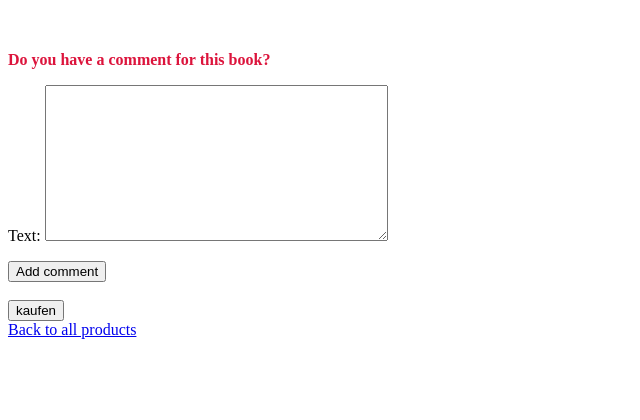
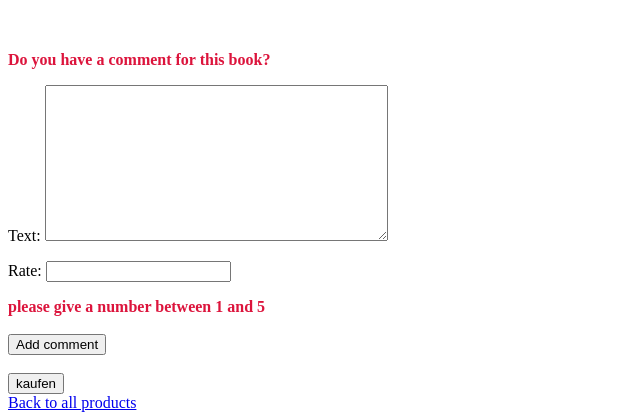
Before and after one commit to Sven12345re/WebPyProject, a Django app: page /product/show/1/ in a window 1280 px wide. Shown: the part 656-1076 px from the top of the page, without its empty margins (0-640 px from the left). Before the commit the page ends 995 px from the top, so only its background shows below. Run offline with Django 3.2, Linux system fonts and the light colour scheme; data comes from the database, SQL or seed files in the repository; both versions use the stored data as it was after the commit; some libraries are stand-ins or nearby versions.

Commit message:
text with star

```diff
--- a/products/forms.py
+++ b/products/forms.py
@@ -15,7 +15,7 @@ class CommentForm(forms.ModelForm):
 
     class Meta:
         model = Comment
-        fields = ['text']
+        fields = ['text' , 'rate']
         widgets = {
             'user': forms.HiddenInput(),
             'book': forms.HiddenInput(),
--- a/products/models.py
+++ b/products/models.py
@@ -72,11 +72,12 @@ class Product(models.Model):
 
 
 class Comment(models.Model):
+
     text = models.TextField(max_length=500)
     timestamp = models.DateTimeField(auto_now_add=True)
     user = models.ForeignKey(User, on_delete=models.CASCADE)
     product = models.ForeignKey(Product, on_delete=models.CASCADE)
-
+    rate = models.FloatField(max_length=500)
     class Meta:
         ordering = ['timestamp']
         verbose_name = 'Comment'
--- a/products/templates/product-detail.html
+++ b/products/templates/product-detail.html
@@ -55,13 +55,49 @@
     {% for comment in comments_for_that_one_product %}
         <b style="color: darkgreen">{{ comment.user.username }} on {{ comment.timestamp }}</b><br>
         {{ comment.text }}<br><br>
+     {% if comment.rate < 1.0 %}
+
+    {% endif %}
+    {% if comment.rate >= 1.0 and  comment.rate <= 1.9 %}
+        <img src="{% static 'products/star.png' %}" height="20" width="20">
+
+    {% endif %}
+        {% if comment.rate >= 2.0 and  comment.rate <= 2.9 %}
+        <img src="{% static 'products/star.png' %}" height="20" width="20">
+        <img src="{% static 'products/star.png' %}" height="20" width="20">
+
+    {% endif %}
+        {% if comment.rate >= 3.0 and  comment.rate <= 3.9  %}
+        <img src="{% static 'products/star.png' %}" height="20" width="20">
+        <img src="{% static 'products/star.png' %}" height="20" width="20">
+        <img src="{% static 'products/star.png' %}" height="20" width="20">
+    {% endif %}
+         {% if comment.rate >= 4.0 and  comment.rate <= 4.9  %}
+     <img src="{% static 'products/star.png' %}" height="20" width="20">
+      <img src="{% static 'products/star.png' %}" height="20" width="20">
+       <img src="{% static 'products/star.png' %}" height="20" width="20">
+        <img src="{% static 'products/star.png' %}" height="20" width="20">
+    {% endif %}
+         {% if comment.rate >= 5 %}
+     <img src="{% static 'products/star.png' %}" height="20" width="20">
+             <img src="{% static 'products/star.png' %}" height="20" width="20">
+             <img src="{% static 'products/star.png' %}" height="20" width="20">
+             <img src="{% static 'products/star.png' %}" height="20" width="20">
+             <img src="{% static 'products/star.png' %}" height="20" width="20">
+    {% endif %}
+
+        {{ comment.rate }} <br><br>
     {% endfor %}
     <br>
 
     <b style="color: crimson">Do you have a comment for this book?</b><br>
     <form method="POST">
         {% csrf_token %}
+
         {{ comment_form.as_p }}
+
+        <b style="color: crimson">please give a number between 1 and 5</b><br>
+         <br>
         <button type="submit">Add comment</button>
     </form>
 
```
Also changed, not shown: db.sqlite3, products/migrations/0006_comment_rate.py (added), products/migrations/0007_auto_20200703_0115.py (added), products/migrations/0008_auto_20200703_0118.py (added), products/static/products/Star.png (added).
